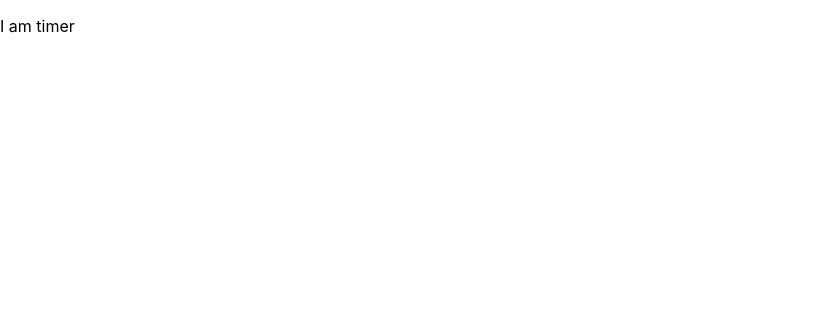
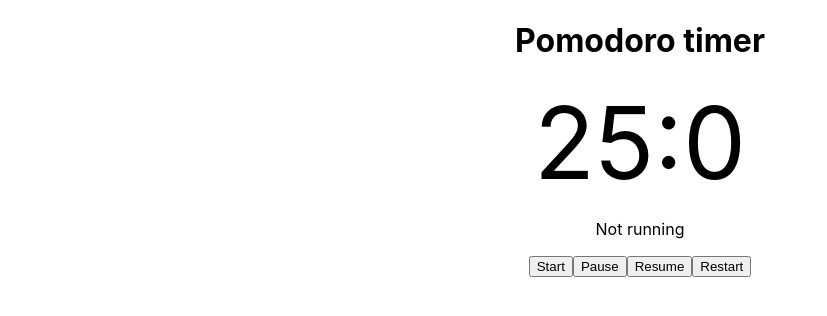
Before and after one commit to sonicakes/pomodoro-react, a React (Create React App) app: page / in a window 1280 px wide. Shown: the top 316 px of the page, without its empty margins (0-827 px from the left). Built offline with nearby package versions, Linux system fonts and the light colour scheme.

Commit message:
add react hook timer component

```diff
--- a/package.json
+++ b/package.json
@@ -9,6 +9,7 @@
     "react": "^18.2.0",
     "react-dom": "^18.2.0",
     "react-scripts": "5.0.1",
+    "react-timer-hook": "^3.0.7",
     "web-vitals": "^2.1.4"
   },
   "scripts": {
--- a/public/index.html
+++ b/public/index.html
@@ -24,7 +24,7 @@
       work correctly both with client-side routing and a non-root public URL.
       Learn how to configure a non-root public URL by running `npm run build`.
     -->
-    <title>React App</title>
+    <title>Pomodoro React</title>
   </head>
   <body>
     <noscript>You need to enable JavaScript to run this app.</noscript>
--- a/src/App.js
+++ b/src/App.js
@@ -1,9 +1,13 @@
-import Timer from './components/timer/Timer';
-
+import Timer from "./components/timer/Timer";
+//todo: why does it start with 25:0 instead of 25:00
 function App() {
+  const time = new Date();
+  time.setSeconds(time.getSeconds() + 1500); // 25 minutes timer
   return (
     <div className="App">
-      <Timer />
+      <div>
+        <Timer expiryTimestamp={time}/>
+      </div>
     </div>
   );
 }
--- a/src/components/timer/Timer.js
+++ b/src/components/timer/Timer.js
@@ -1,11 +1,34 @@
+import { useTimer } from 'react-timer-hook';
+
+function Timer({ expiryTimestamp }) {
+    const {
+      seconds,
+      minutes,
+      isRunning,
+      start,
+      pause,
+      resume,
+      restart,
+    } = useTimer({ expiryTimestamp, onExpire: () => console.warn('onExpire called - the timer has run its course'), autoStart: false });
 
 
-function Timer() {
-  return (
-    <div className="timer">
-      <p>I am timer</p>
-    </div>
-  );
-}
-
+    return (
+      <div style={{textAlign: 'center'}}>
+        <h1>Pomodoro timer </h1>
+        <div style={{fontSize: '100px'}}>
+         <span>{minutes}</span>:<span>{seconds}</span>
+        </div>
+        <p>{isRunning ? 'Running' : 'Not running'}</p>
+        <button onClick={start}>Start</button>
+        <button onClick={pause}>Pause</button>
+        <button onClick={resume}>Resume</button>
+        <button onClick={() => {
+          // Restarts to 25 minutes timer
+          const time = new Date();
+          time.setSeconds(time.getSeconds() + 1500);
+          restart(time)
+        }}>Restart</button>
+      </div>
+    );
+  }
 export default Timer;
```
Also changed, not shown: 2 other files (tests, documents, lock files or other folders).
